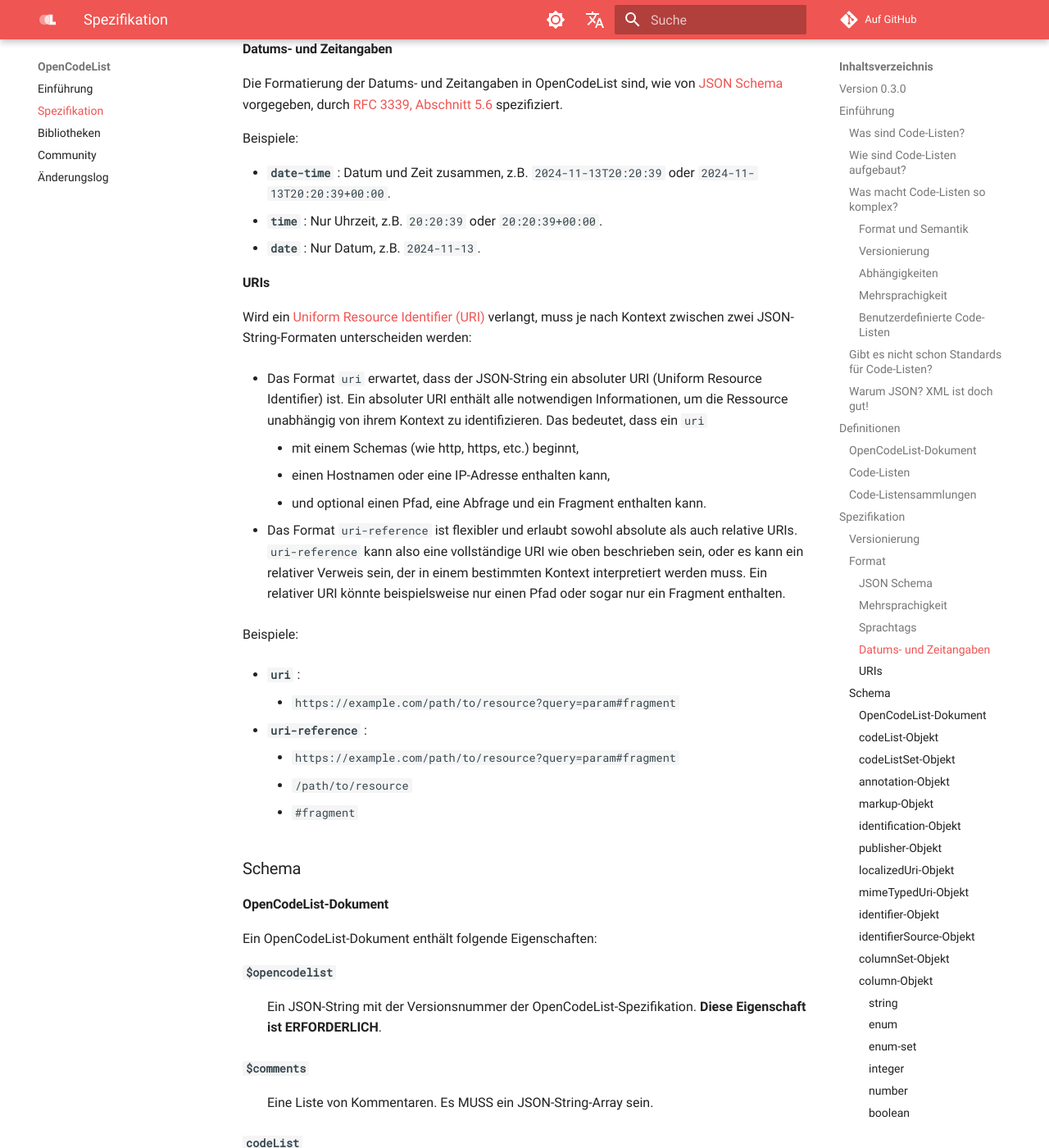
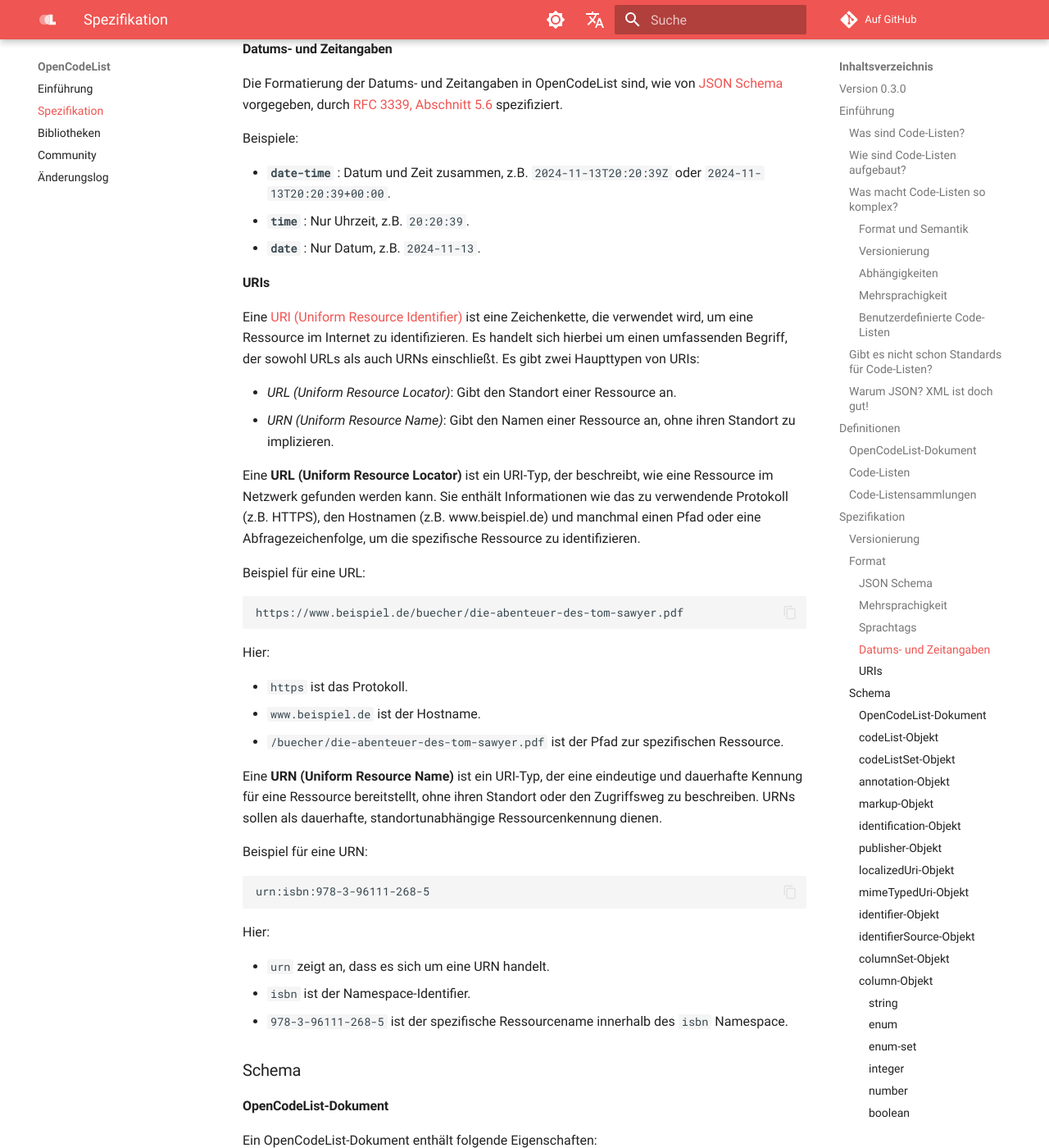
Before and after one commit to openpotato/opencodelist, an MkDocs documentation site: the page built from website/de/docs/specification.md, in a window 1280 px wide and 1400 px high, scrolled down 8547 px. Shown: the whole window at 82% size. Built offline with MkDocs 1.6.1 and Material for MkDocs 9.7.7, drawn with Linux system fonts in a browser that asks for light colours; comment, search, counter and statistics services are not loaded; some of the changed text lies outside the part shown.

Commit message:
Section about URIs reworked + some minor fixes in samples

````diff
--- a/website/de/docs/specification.md
+++ b/website/de/docs/specification.md
@@ -230,33 +230,44 @@ Die Formatierung der Datums- und Zeitangaben in OpenCodeList sind, wie von [JSON
 
 Beispiele:
 
-+ **`date-time`** : Datum und Zeit zusammen, z.B. `2024-11-13T20:20:39` oder `2024-11-13T20:20:39+00:00`.
-+ **`time`** : Nur Uhrzeit, z.B. `20:20:39` oder `20:20:39+00:00`.
++ **`date-time`** : Datum und Zeit zusammen, z.B. `2024-11-13T20:20:39Z` oder `2024-11-13T20:20:39+00:00`.
++ **`time`** : Nur Uhrzeit, z.B. `20:20:39`.
 + **`date`** : Nur Datum, z.B. `2024-11-13`.
 
 #### URIs
 
-Wird ein [Uniform Resource Identifier (URI)](https://tools.ietf.org/html/rfc3986) verlangt, muss je nach Kontext zwischen zwei JSON-String-Formaten unterscheiden werden:
+Eine [URI (Uniform Resource Identifier)](https://datatracker.ietf.org/doc/html/rfc3986) ist eine Zeichenkette, die verwendet wird, um eine Ressource im Internet zu identifizieren. Es handelt sich hierbei um einen umfassenden Begriff, der sowohl URLs als auch URNs einschließt. Es gibt zwei Haupttypen von URIs:
 
-+ Das Format `uri` erwartet, dass der JSON-String ein absoluter URI (Uniform Resource Identifier) ist. Ein absoluter URI enthält alle notwendigen Informationen, um die Ressource unabhängig von ihrem Kontext zu identifizieren. Das bedeutet, dass ein `uri`
++ *URL (Uniform Resource Locator)*: Gibt den Standort einer Ressource an.
++ *URN (Uniform Resource Name)*: Gibt den Namen einer Ressource an, ohne ihren Standort zu implizieren.
 
-    + mit einem Schemas (wie http, https, etc.) beginnt,
-    + einen Hostnamen oder eine IP-Adresse enthalten kann,
-    + und optional einen Pfad, eine Abfrage und ein Fragment enthalten kann.
+Eine **URL (Uniform Resource Locator)** ist ein URI-Typ, der beschreibt, wie eine Ressource im Netzwerk gefunden werden kann. Sie enthält Informationen wie das zu verwendende Protokoll (z.B. HTTPS), den Hostnamen (z.B. www.beispiel.de) und manchmal einen Pfad oder eine Abfragezeichenfolge, um die spezifische Ressource zu identifizieren.
 
-+ Das Format `uri-reference` ist flexibler und erlaubt sowohl absolute als auch relative URIs. `uri-reference` kann also eine vollständige URI wie oben beschrieben sein, oder es kann ein relativer Verweis sein, der in einem bestimmten Kontext interpretiert werden muss. Ein relativer URI könnte beispielsweise nur einen Pfad oder sogar nur ein Fragment enthalten.
+Beispiel für eine URL:
 
-Beispiele:
+```
+https://www.beispiel.de/buecher/die-abenteuer-des-tom-sawyer.pdf
+```
 
-+ **`uri`** :
+Hier:
 
-    + `https://example.com/path/to/resource?query=param#fragment`
++ `https` ist das Protokoll.
++ `www.beispiel.de` ist der Hostname.
++ `/buecher/die-abenteuer-des-tom-sawyer.pdf` ist der Pfad zur spezifischen Ressource.
 
-+ **`uri-reference`** :
+Eine **URN (Uniform Resource Name)** ist ein URI-Typ, der eine eindeutige und dauerhafte Kennung für eine Ressource bereitstellt, ohne ihren Standort oder den Zugriffsweg zu beschreiben. URNs sollen als dauerhafte, standortunabhängige Ressourcenkennung dienen.
 
-    + `https://example.com/path/to/resource?query=param#fragment`
-	+ `/path/to/resource`
-	+ `#fragment`
+Beispiel für eine URN:
+
+```
+urn:isbn:978-3-96111-268-5
+```
+
+Hier:
+
++ `urn` zeigt an, dass es sich um eine URN handelt.
++ `isbn` ist der Namespace-Identifier.
++ `978-3-96111-268-5` ist der spezifische Ressourcename innerhalb des `isbn` Namespace.
 
 ### Schema
 
@@ -442,7 +453,7 @@ Beispiel:
   "shortName": "GermanFederalStateCodes",
   "longName": "ISO 3166-2 Codes for Germany",
   "description": "ISO 3166-2 Codes for the federal states of Germany",
-  "publishedAt": "2017-11-24T12:00:00",
+  "publishedAt": "2017-11-24T12:00:00Z",
   "publisher": {
     "shortName": "ISO",
     "longName": "International Organization for Standardization",
````
Also changed, not shown: website/en/docs/specification.md (+27 -16 lines).
